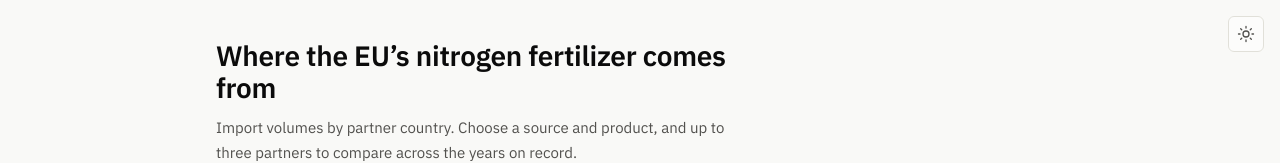
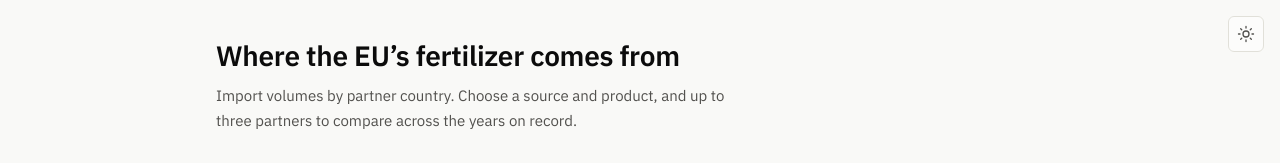
Before and after one commit to lspdrz/eu-trade-explorer, a Next.js app: page / in a window 1280 px wide. Shown: the top 163 px of the page. Built offline with nearby package versions, Linux system fonts and the light colour scheme; no server answers; the database is empty.

Commit message:
copy: drop "nitrogen" from the chart heading
Co-Authored-By: Claude Sonnet 5 <noreply@anthropic.com>

```diff
--- a/features/trade-data/ui/components/FertilizerImportsView.tsx
+++ b/features/trade-data/ui/components/FertilizerImportsView.tsx
@@ -78,7 +78,7 @@ export function FertilizerImportsView({
     <main className="mx-auto max-w-4xl px-6 py-10">
       <header className="max-w-[34rem]">
         <h1 className="text-[1.75rem] leading-[1.15] font-semibold tracking-[-0.01em]">
-          Where the EU&rsquo;s nitrogen fertilizer comes from
+          Where the EU&rsquo;s fertilizer comes from
         </h1>
         <p className="mt-3 text-[0.9375rem] leading-relaxed text-muted">
           Import volumes by partner country. Choose a source and product, and up
```
